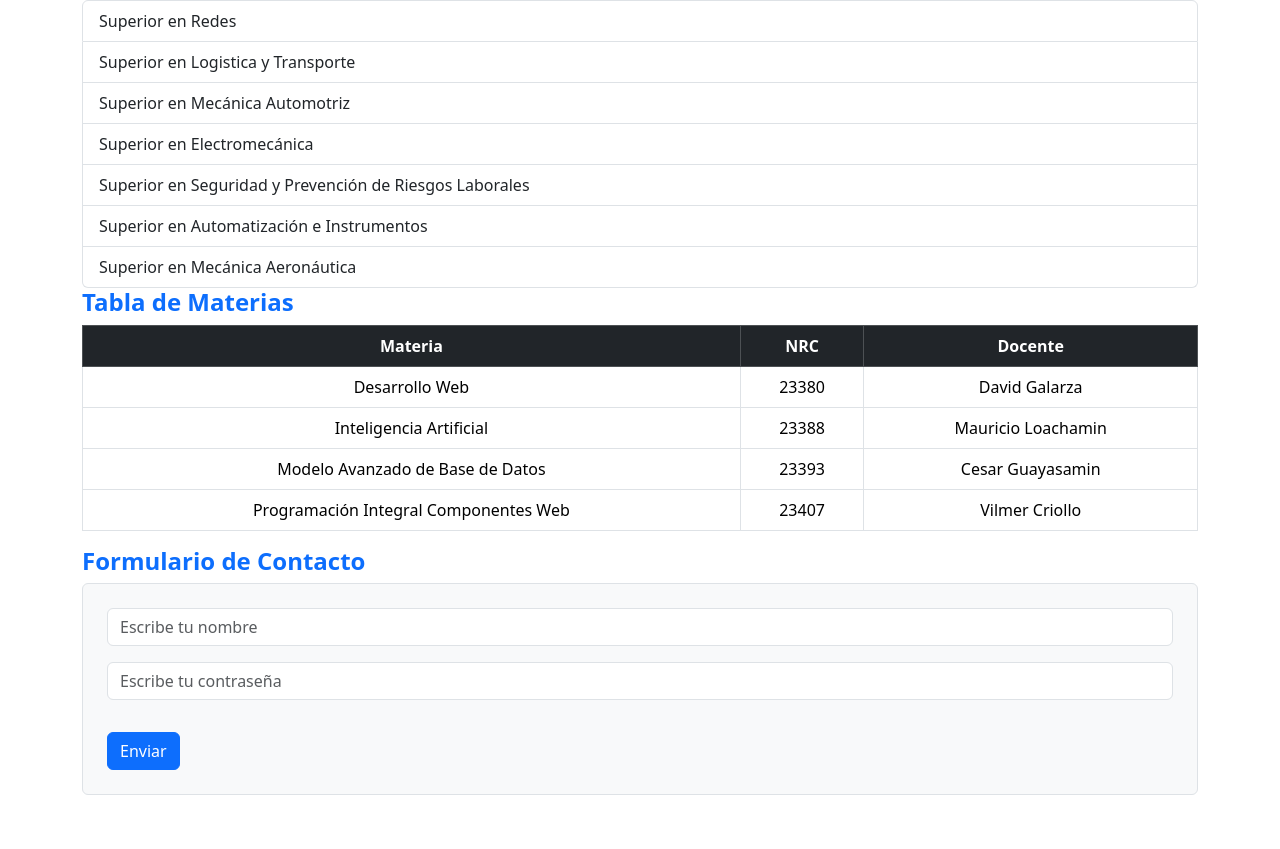
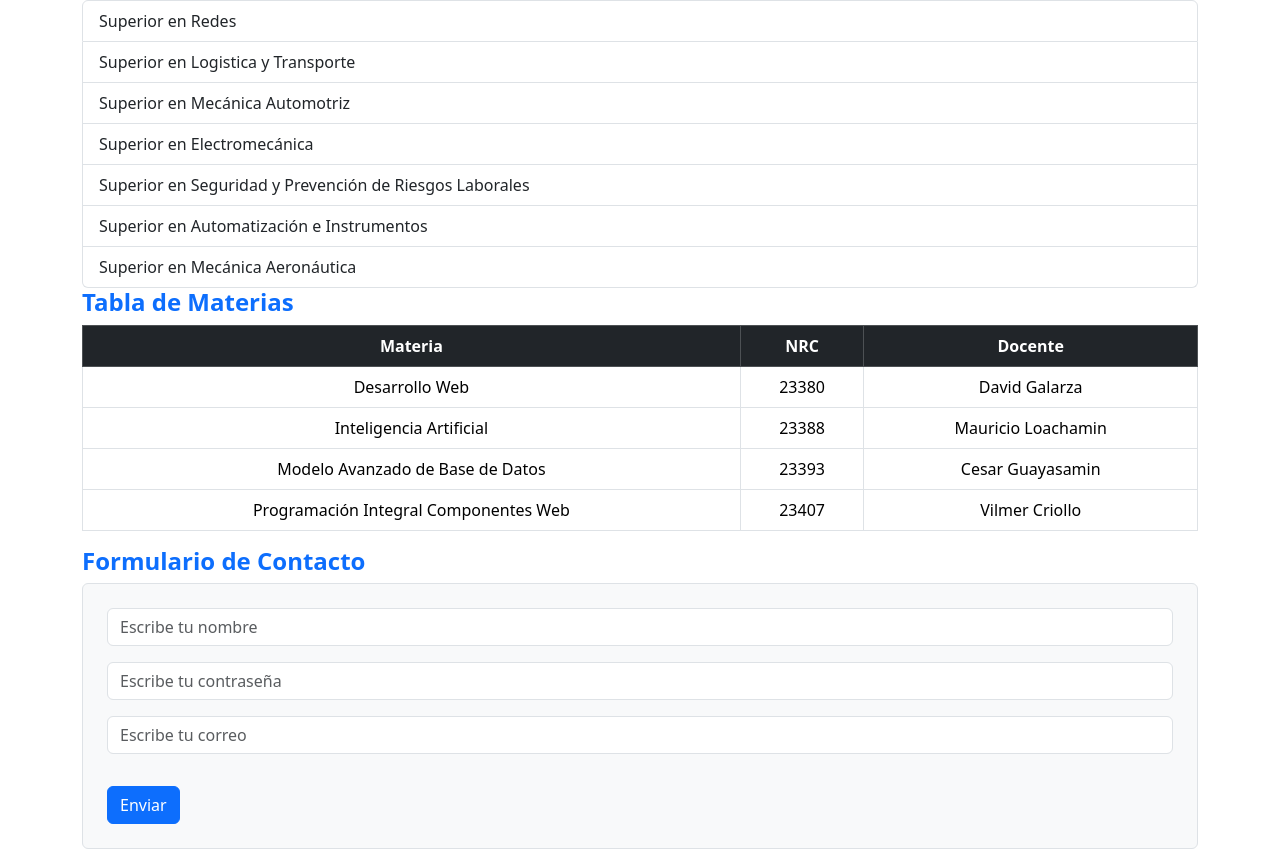
Before and after one commit to Willianh25/pry_componentes_react, a React (Create React App) app: page / in a window 1280 px wide. Shown: the part 893-1742 px from the top of the page. Before the commit the page ends 1688 px from the top, so only its background shows below. Built offline with nearby package versions, Linux system fonts and the light colour scheme.

Commit message:
Se creó el componente InputEmail y se usó en el formulario

```diff
--- a/src/App.js
+++ b/src/App.js
@@ -10,6 +10,8 @@ import Input from "./components/Input";
 import { useState } from "react";
 import InputText from "./components/InputText";
 import InputPassword from "./components/InputPassword";
+import InputEmail from "./components/InputEmail";
+
 
 function App() {
 
@@ -41,6 +43,9 @@ function App() {
   const [nombre, setNombre] = useState("");
 
   const [clave, setClave] = useState("");
+
+  const [correo, setCorreo] = useState("");
+
 
   return (
     <div className="container mt-5">
@@ -82,7 +87,12 @@ function App() {
           value={clave}
           onChange={(e) => setClave(e.target.value)}
         />
-        <Boton texto="Enviar" onClick={() => alert("Nombre ingresado: " + nombre + ", Clave ingresada: " + clave)} />
+         <InputEmail
+          placeholder="Escribe tu correo"
+          value={correo}
+          onChange={(e) => setCorreo(e.target.value)}
+        />
+        <Boton texto="Enviar" onClick={() => alert("Nombre ingresado: " + nombre + ", Clave ingresada: " + clave + ", Correo ingresado: " + correo)} />
       </Formulario>
     </div>
   );
--- /dev/null
+++ b/src/components/InputEmail.js
@@ -0,0 +1,17 @@
+// Este componente muestra un input de tipo email.
+// Reutiliza el componente Input y le pasa type="email".
+
+import Input from "./Input";
+
+function InputEmail(props) {
+  return (
+    <Input
+      type="email"
+      placeholder={props.placeholder}
+      value={props.value}
+      onChange={props.onChange}
+    />
+  );
+}
+
+export default InputEmail;
```
